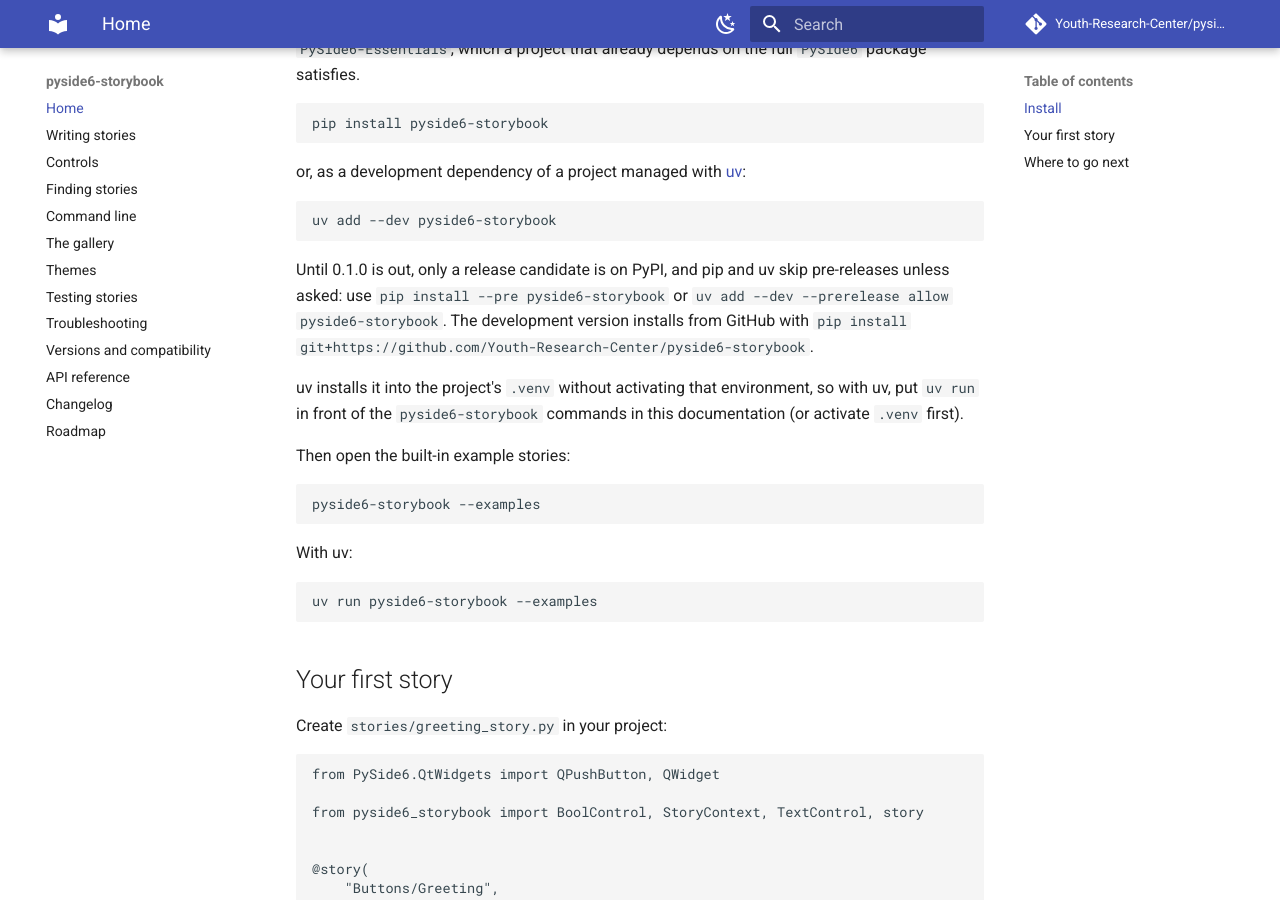
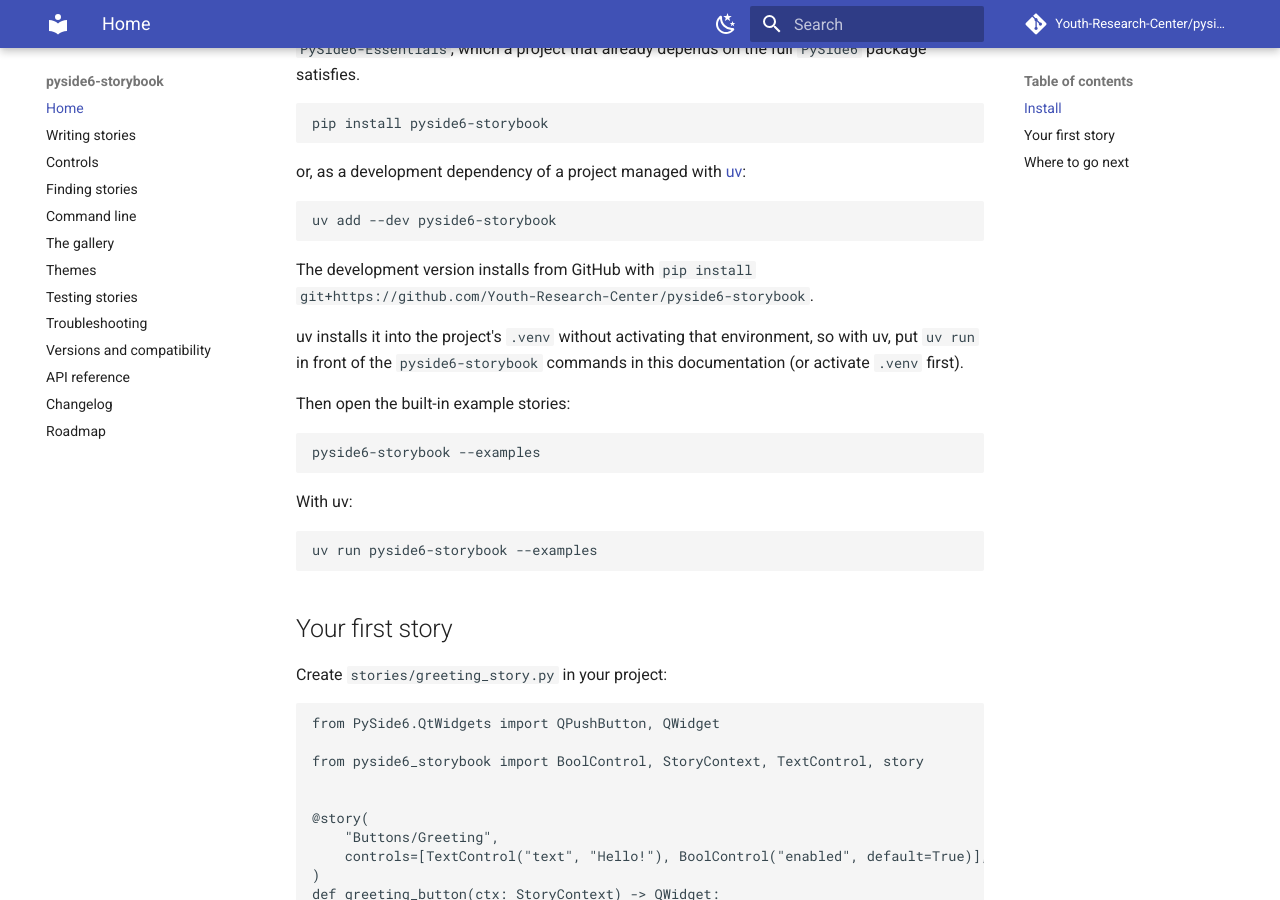
Before and after one commit to Youth-Research-Center/pyside6-storybook, an MkDocs documentation site: the page built from docs/index.md, in a window 1280 px wide and 900 px high, scrolled down 948 px. Built offline with MkDocs 1.6.1 and Material for MkDocs 9.7.7, drawn with Linux system fonts in a browser that asks for light colours; comment, search, counter and statistics services are not loaded.

Commit message:
Release 0.1.0
Set the version to 0.1.0, date the changelog section and link it to the
tag, and drop the install note about pre-releases now that a final
release is on PyPI. The changelog test now checks that the release
workflow can extract the notes of every dated release, instead of
relying on [Unreleased] being non-empty.

Refs #41

Co-Authored-By: Claude Opus 5.5 <noreply@anthropic.com>
Claude-Session: https://claude.ai/code/session_011DhpDjngPc5U6cXUbZuCjE

````diff
--- a/docs/index.md
+++ b/docs/index.md
@@ -25,9 +25,7 @@ or, as a development dependency of a project managed with [uv](https://docs.astr
 uv add --dev pyside6-storybook
 ```
 
-Until 0.1.0 is out, only a release candidate is on PyPI, and pip and uv skip pre-releases unless asked: use
-`pip install --pre pyside6-storybook` or `uv add --dev --prerelease allow pyside6-storybook`. The development version installs from
-GitHub with `pip install git+https://github.com/Youth-Research-Center/pyside6-storybook`.
+The development version installs from GitHub with `pip install git+https://github.com/Youth-Research-Center/pyside6-storybook`.
 
 uv installs it into the project's `.venv` without activating that environment, so with uv, put `uv run` in front of the
 `pyside6-storybook` commands in this documentation (or activate `.venv` first).
--- a/pyproject.toml
+++ b/pyproject.toml
@@ -1,6 +1,6 @@
 [project]
 name = "pyside6-storybook"
-version = "0.1.0rc1"
+version = "0.1.0"
 description = "Storybook-style component explorer for PySide6: browse widgets in isolation, edit their properties live and switch themes."
 readme = "README.md"
 requires-python = ">=3.11"
````
Also changed, not shown: CHANGELOG.md (+4 -1 lines), README.md (+1 -3 lines), 2 other files.
